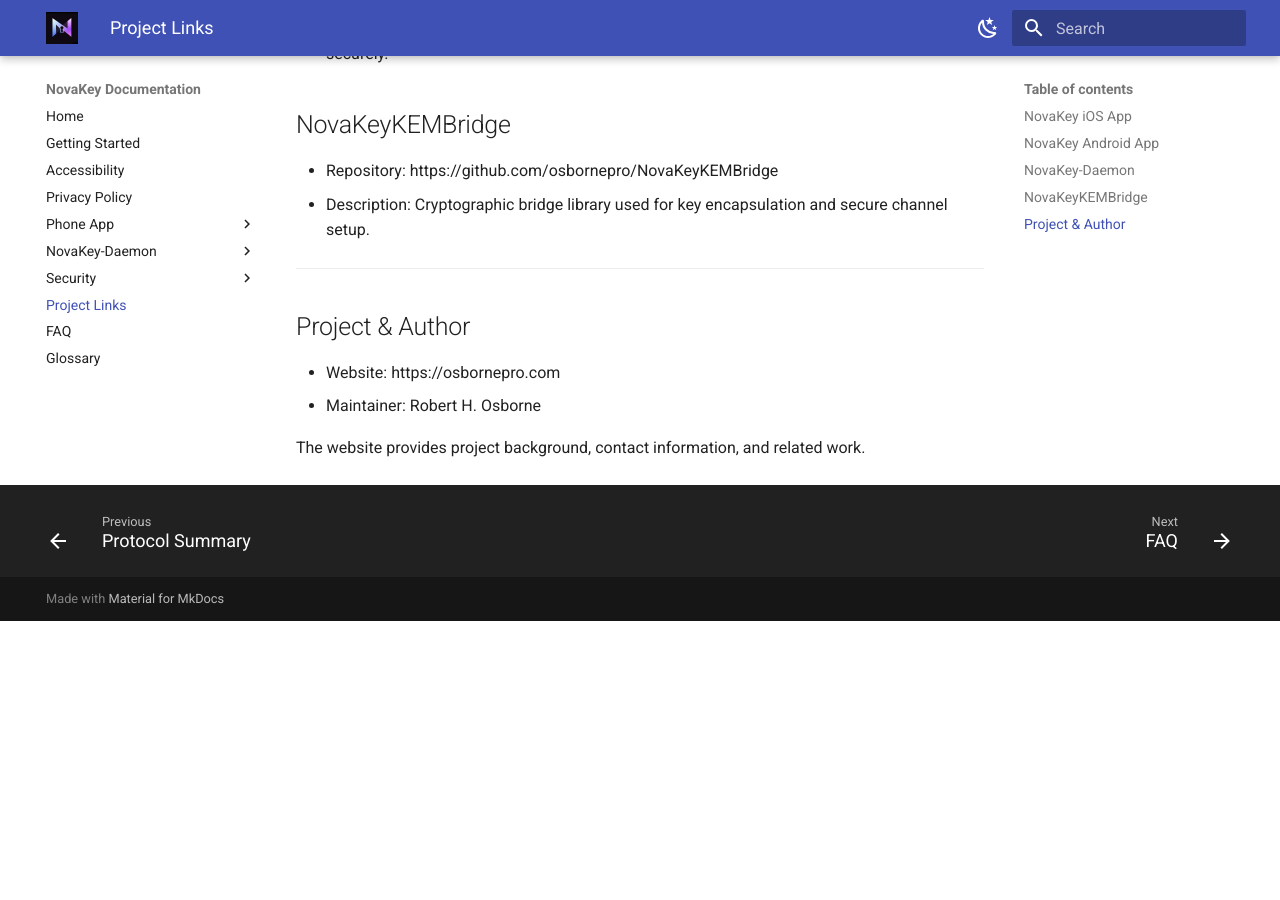
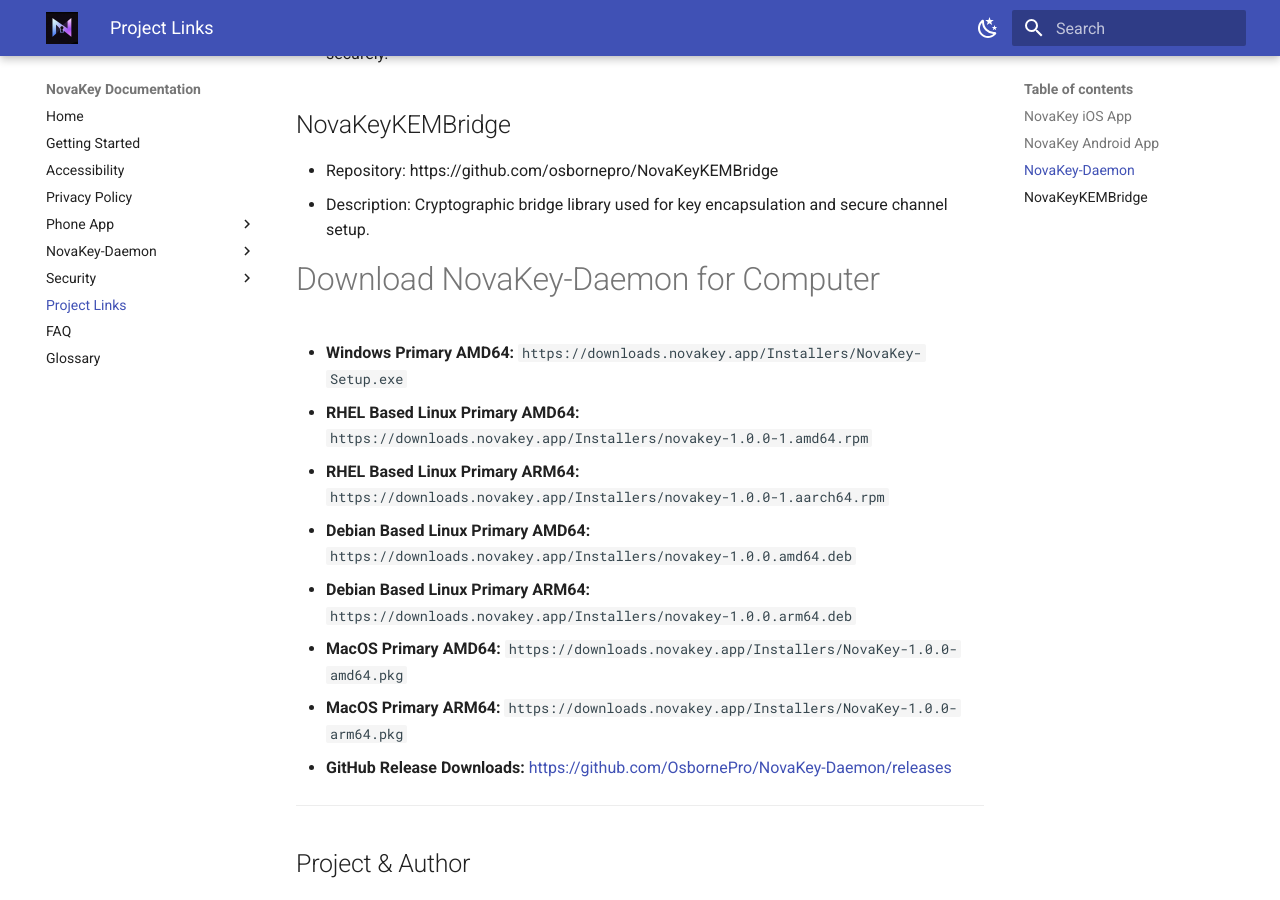
Before and after one commit to OsbornePro/NovaKey-Daemon, an MkDocs documentation site: the page built from docs/links.md, in a window 1280 px wide and 900 px high, scrolled down 648 px. Built offline with MkDocs 1.6.1 and Material for MkDocs 9.7.7, drawn with Linux system fonts in a browser that asks for light colours; before the commit the page ends 1269 px from its top, so only the background shows below that.

Commit message:
Added download links

```diff
--- a/docs/links.md
+++ b/docs/links.md
@@ -18,6 +18,25 @@
 - Repository: https://github.com/osbornepro/NovaKeyKEMBridge
 - Description: Cryptographic bridge library used for key encapsulation and secure channel setup.
 
+# Download NovaKey-Daemon for Computer
+
+* **Windows Primary AMD64:**
+  `https://downloads.novakey.app/Installers/NovaKey-Setup.exe`
+* **RHEL Based Linux Primary AMD64:**
+  `https://downloads.novakey.app/Installers/novakey-1.0.0-1.amd64.rpm`
+* **RHEL Based Linux Primary ARM64:**
+  `https://downloads.novakey.app/Installers/novakey-1.0.0-1.aarch64.rpm`
+* **Debian Based Linux Primary AMD64:**
+  `https://downloads.novakey.app/Installers/novakey-1.0.0.amd64.deb`
+* **Debian Based Linux Primary ARM64:**
+  `https://downloads.novakey.app/Installers/novakey-1.0.0.arm64.deb`
+* **MacOS Primary AMD64:**
+  `https://downloads.novakey.app/Installers/NovaKey-1.0.0-amd64.pkg`
+* **MacOS Primary ARM64:**
+  `https://downloads.novakey.app/Installers/NovaKey-1.0.0-arm64.pkg`
+* **GitHub Release Downloads:**
+  [https://github.com/OsbornePro/NovaKey-Daemon/releases](https://github.com/OsbornePro/NovaKey-Daemon/releases)
+
 ---
 
 ## Project & Author
```
